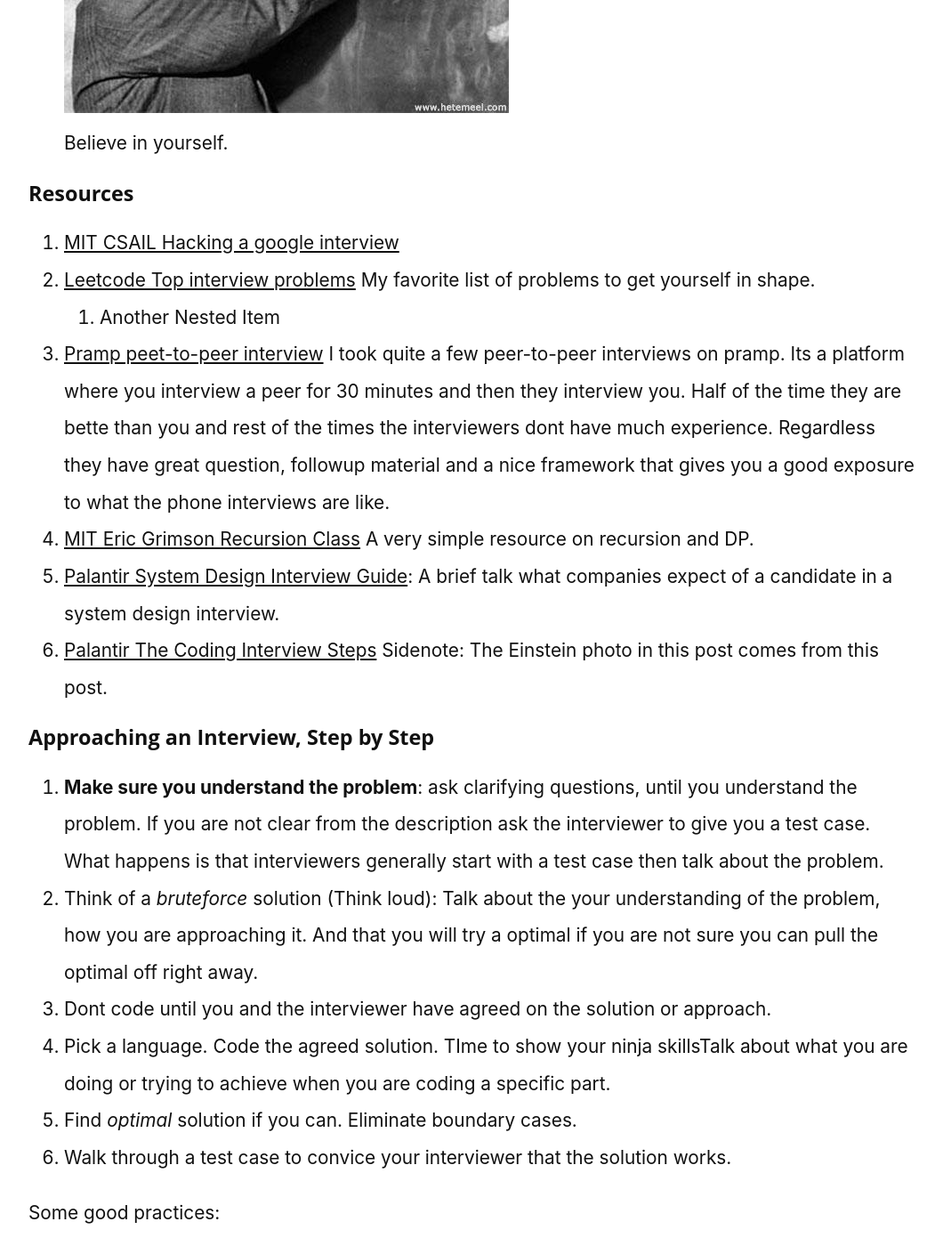
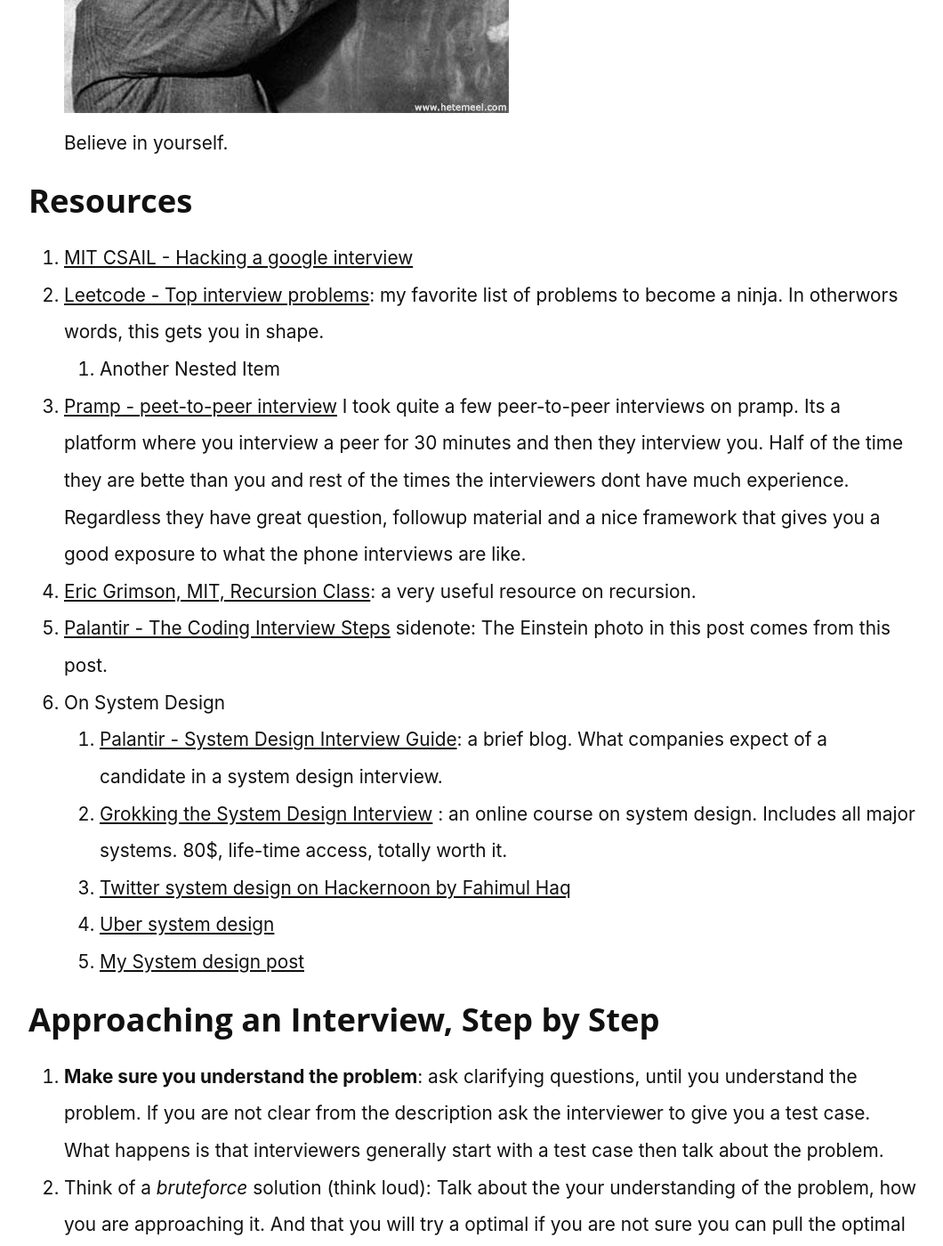
Before and after one commit to summonersRift/summonersrift.github.io, a Jekyll site: the page built from _posts/2018-08-12-coding-interview-resources.md, in a window 1280 px wide and 1400 px high, scrolled down 460 px. Shown: the whole window at 89% size, without its empty margins (108-1168 px from the left). Built offline with Jekyll 4.4.1, drawn with Linux system fonts in a browser that asks for light colours; nearby versions of some CDN libraries; our own code applies the rules of GitHub Pages for plain Markdown files; some of the changed text lies outside the part shown.

Commit message:
interview resource post update

```diff
--- a/_posts/2018-08-12-coding-interview-resources.md
+++ b/_posts/2018-08-12-coding-interview-resources.md
@@ -8,33 +8,37 @@ published: true
 </figure>
 
 
-#### Resources
-1. [MIT CSAIL Hacking a google interview ][hacking-a-google-interview]
-2. [Leetcode Top interview problems][leetcode-top-interview-problems] My favorite list of problems to get yourself in shape.
+### Resources
+1. [MIT CSAIL - Hacking a google interview ][hacking-a-google-interview]
+2. [Leetcode - Top interview problems][leetcode-top-interview-problems]: my favorite list of problems to become a ninja. In otherwors words, this gets you in shape.
     1. Another Nested Item
-3. [Pramp peet-to-peer interview][join-pramp] I took quite a few peer-to-peer interviews on pramp. Its a platform where you interview a peer for 30 minutes and then they interview you. Half of the time they are bette than you and rest of the times the interviewers dont have much experience. Regardless they have great question, followup material and a nice framework that gives you a good exposure to what the phone interviews are like.
-4. [MIT Eric Grimson Recursion Class][eric-grimson-recursion] A very simple resource on recursion and DP.
-5. [Palantir System Design Interview Guide][palantir-system-design-interview]: A brief talk what companies expect of a candidate in a system design interview.
-6. [Palantir The Coding Interview Steps][palantir-coding-interview] Sidenote: The Einstein photo in this post comes from this post.
+3. [Pramp - peet-to-peer interview][join-pramp] I took quite a few peer-to-peer interviews on pramp. Its a platform where you interview a peer for 30 minutes and then they interview you. Half of the time they are bette than you and rest of the times the interviewers dont have much experience. Regardless they have great question, followup material and a nice framework that gives you a good exposure to what the phone interviews are like.
+4. [Eric Grimson, MIT,  Recursion Class][eric-grimson-recursion]: a very useful resource on recursion.
+6. [Palantir - The Coding Interview Steps][palantir-coding-interview] sidenote: The Einstein photo in this post comes from this post.
+7. On System Design
+   1. [Palantir - System Design Interview Guide][palantir-system-design-interview]: a brief blog. What companies expect of a candidate in a system design interview.
+   2. [Grokking the System Design Interview][grokking-system-design] : an online course on system design. Includes all major systems. 80$, life-time  access, totally worth it.
+   3. [Twitter system design on Hackernoon by Fahimul Haq][twitter-system-design]
+   4. [Uber system design][uber-system-design]
+   5. [My System design post][obaida-system-design]
 
-#### Approaching an Interview, Step by Step
+### Approaching an Interview, Step by Step
 1. **Make sure you understand the problem**: ask clarifying questions, until you understand the problem. If you are not clear from the description ask the interviewer to give you a test case. What happens is that interviewers generally start with a test case then talk about the problem.
-2. Think of a  _bruteforce_ solution (Think loud): Talk about the your understanding of the problem, how you are approaching it. And that you will try a optimal if you are not sure you can pull the optimal off right away.
+2. Think of a  _bruteforce_ solution (think loud): Talk about the your understanding of the problem, how you are approaching it. And that you will try a optimal if you are not sure you can pull the optimal off right away.
 3. Dont code until you and the interviewer have agreed on the solution or approach.
 4. Pick a language. Code the agreed solution. TIme to show your ninja skillsTalk about what you are doing or trying to achieve when you are coding a specific part.
 5. Find _optimal_ solution if you can. Eliminate boundary cases.
 6. Walk through a test case to convice your interviewer that the solution works.
 
-Some good practices:
+#### Some good practices:
 * You can assume simple helper functions are available and you will code it later if time allows.
 
-
-* Don't
-  * Don't Start coding right away.
+#### Don't
+* Don't Start coding right away.
 
 
 
-#### Topics
+### Topics
 * Tree and Tries: know basic implementations
 * String Searching
 * Graph shortest path
@@ -494,3 +498,7 @@ os.path.isfile(fname)  → returns True or False
 [join-pramp]:    https://www.pramp.com/invt/B6qyardYOdh9MWbG5mV9
 [palantir-system-design-interview]:    https://www.palantir.com/how-to-ace-a-systems-design-interview/
 [palantir-coding-interview]:    https://www.palantir.com/the-coding-interview/
+[grokking-system-design]:    https://www.educative.io/collection/5668639101419520/5649050225344512
+[twitter-system-design]:    https://hackernoon.com/anatomy-of-a-system-design-interview-4cb57d75a53f
+[uber-system-design]:    https://sakib.ninja/experimenting-uber-like-application-architecture/
+[obaida-system-design]:    https://summonersrift.github.io/blog/System-Design/
```
